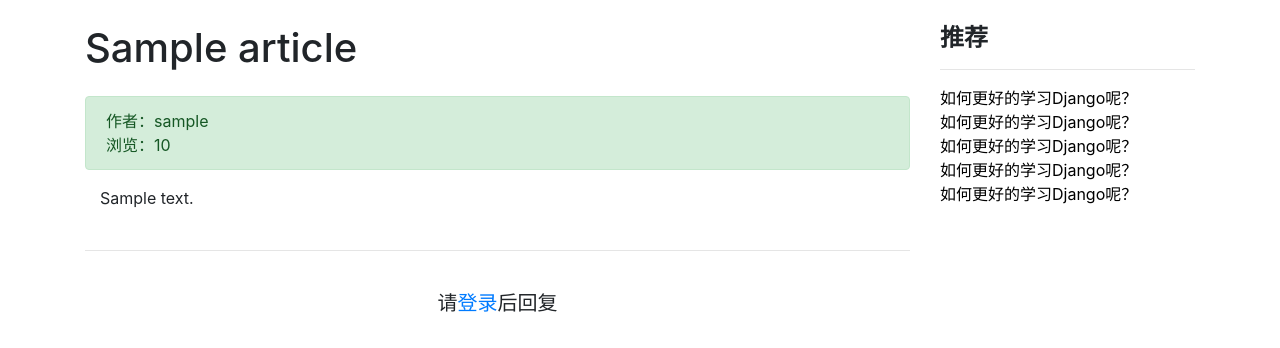
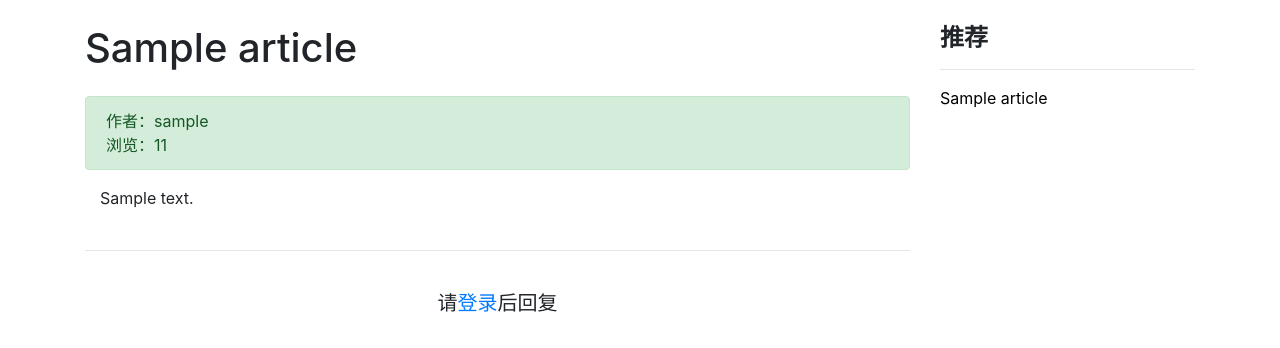
Before and after one commit to qruihua/itheima_blog, a Django app: page /detail/?id=1 in a window 1280 px wide. Shown: the part 56-404 px from the top of the page. Run offline with Django 3.2, Linux system fonts and the light colour scheme; tables that the repository leaves empty hold one stand-in row (values such as "Sample post"); some libraries are stand-ins or nearby versions.

Commit message:
'推荐文章'

```diff
--- a/blog/home/views.py
+++ b/blog/home/views.py
@@ -64,11 +64,18 @@ class DetailView(View):
             article=Article.objects.get(id=id)
         except Article.DoesNotExist:
             return render(request,'404.html')
+        else:
+            article.total_views+=1
+            article.save()
+
+        # 获取热点数据
+        hot_articles = Article.objects.order_by('-total_views')[:9]
 
         context = {
             'categories':categories,
             'category':article.category,
             'article':article,
+            'hot_articles':hot_articles
         }
 
         return render(request,'detail.html',context=context)
--- a/blog/templates/detail.html
+++ b/blog/templates/detail.html
@@ -160,17 +160,9 @@
             <div class="sidebar__inner">
                 <h4><strong>推荐</strong></h4>
                 <hr>
-                <a href="#" style="color: black">如何更好的学习Django呢？</a><br>
-                <a href="#" style="color: black">如何更好的学习Django呢？</a><br>
-                <a href="#" style="color: black">如何更好的学习Django呢？</a><br>
-                <a href="#" style="color: black">如何更好的学习Django呢？</a><br>
-                <a href="#" style="color: black">如何更好的学习Django呢？</a><br>
-                <div>
-                    <div class="toc">
-<ul></ul>
-</div>
-
-                </div>
+                {% for hot_article in hot_articles %}
+                    <a href="{% url 'home:detail' %}?id={{ hot_article.id }}" style="color: black">{{ hot_article.title }}</a><br>
+                {% endfor %}
             </div>
         </div>
     </div>
```
